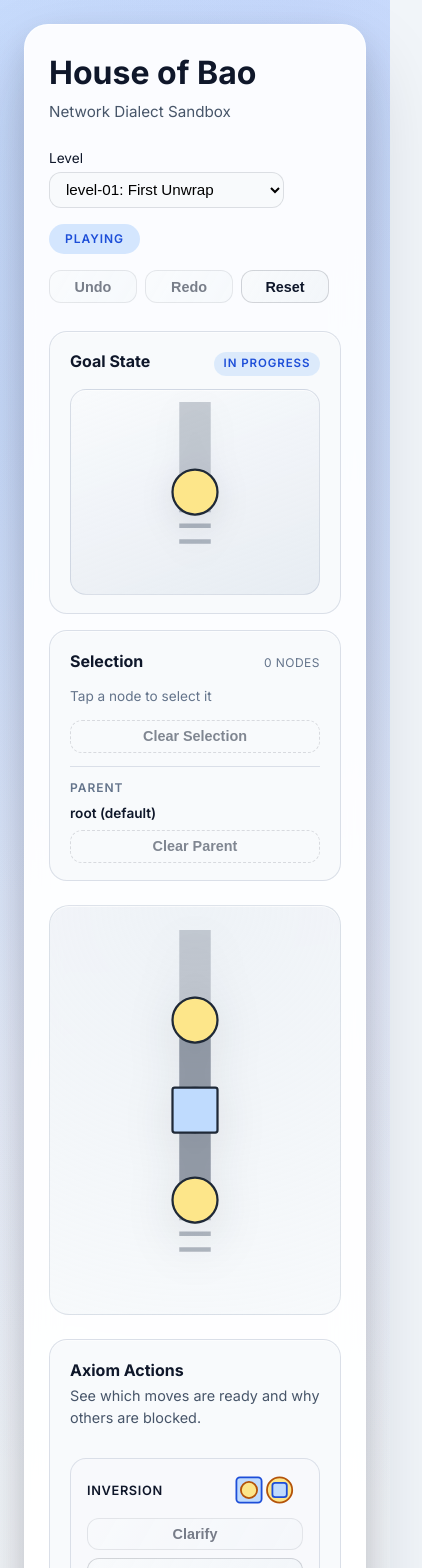
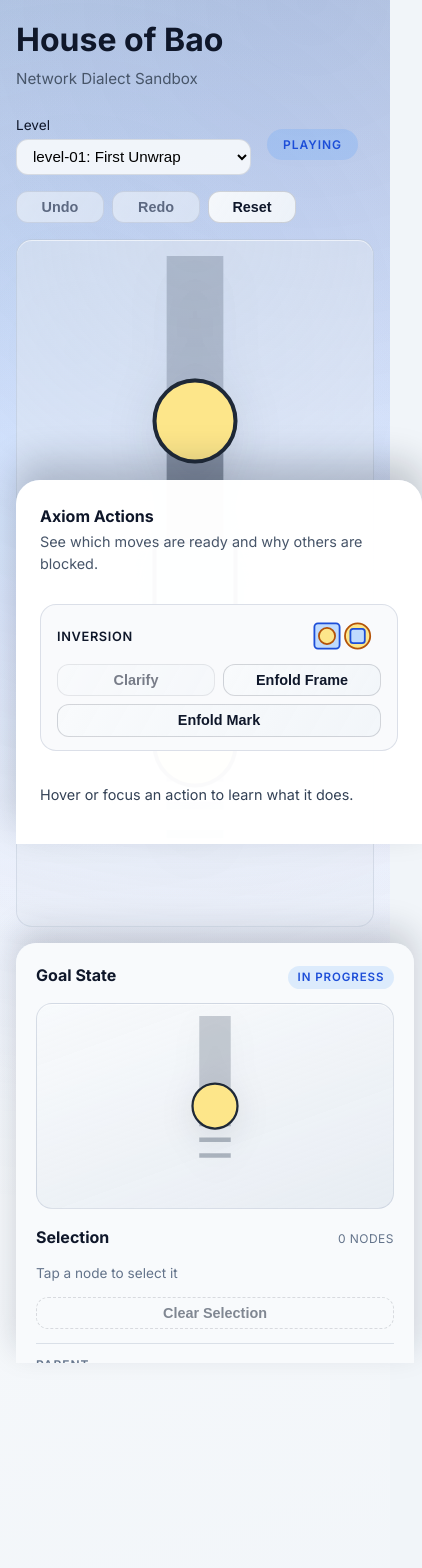
Before and after one commit to weavermarquez/house-of-bao, a React (Vite) app in the folder house-of-bao/: page / in a window 390 px wide. Shown: the top 1568 px of the page, 422 px wide, since content can reach past the window. Built offline with nearby package versions, Linux system fonts and the light colour scheme.

Commit message:
Add mobile layout shell and responsiveness

```diff
--- a/house-of-bao/src/App.css
+++ b/house-of-bao/src/App.css
@@ -526,6 +526,109 @@ button:disabled {
   }
 }
 
+@media (max-width: 768px) {
+  #root {
+    padding: 0;
+  }
+
+  .app-shell {
+    align-items: stretch;
+  }
+
+  .app-card {
+    padding: 0;
+    border-radius: 0;
+    background: transparent;
+    box-shadow: none;
+    border: none;
+  }
+
+  .mobile-shell {
+    display: flex;
+    flex-direction: column;
+    min-height: 100vh;
+    width: 100%;
+    gap: 1rem;
+    padding: 1rem;
+    padding-bottom: calc(1rem + env(safe-area-inset-bottom));
+    box-sizing: border-box;
+    background: linear-gradient(180deg, rgba(15, 23, 42, 0.12), transparent 25%);
+  }
+
+  .mobile-main {
+    flex: 1;
+    display: flex;
+    flex-direction: column;
+    min-height: 0;
+  }
+
+  .mobile-graph-panel {
+    flex: 1;
+    min-height: 0;
+    padding: 1rem;
+    border-radius: 16px;
+    height: auto;
+  }
+
+  .mobile-graph-panel .network-view-container {
+    height: 100%;
+  }
+
+  .graph-panel {
+    height: auto;
+  }
+
+  .mobile-info-drawer {
+    width: 100%;
+    background: rgba(248, 250, 252, 0.96);
+    border-radius: 20px 20px 0 0;
+    box-shadow: 0 -14px 32px rgba(15, 23, 42, 0.18);
+    padding: 1.25rem;
+    padding-left: calc(1.25rem + env(safe-area-inset-left));
+    padding-right: calc(1.25rem + env(safe-area-inset-right));
+    padding-bottom: calc(1.25rem + env(safe-area-inset-bottom));
+    max-height: min(45vh, 420px);
+    overflow-y: auto;
+    -webkit-overflow-scrolling: touch;
+    display: flex;
+    flex-direction: column;
+    gap: 1rem;
+  }
+
+  .mobile-info-drawer .info-card {
+    background: transparent;
+    border: none;
+    box-shadow: none;
+    padding: 0;
+  }
+
+  .mobile-action-panel {
+    position: sticky;
+    bottom: 0;
+    width: 100%;
+    margin-top: -0.5rem;
+    background: rgba(255, 255, 255, 0.98);
+    border-radius: 24px 24px 0 0;
+    box-shadow: 0 -18px 36px rgba(15, 23, 42, 0.22);
+    padding: 1.5rem;
+    padding-left: calc(1.5rem + env(safe-area-inset-left));
+    padding-right: calc(1.5rem + env(safe-area-inset-right));
+    padding-bottom: calc(1.5rem + env(safe-area-inset-bottom));
+  }
+
+  .mobile-action-panel .info-card {
+    background: transparent;
+    border: none;
+    box-shadow: none;
+    padding: 0;
+  }
+
+  .side-panel,
+  .app-footer {
+    display: none;
+  }
+}
+
 /* Footer Styles */
 .app-footer {
   margin-top: 1.5rem;
--- a/house-of-bao/src/App.tsx
+++ b/house-of-bao/src/App.tsx
@@ -1,4 +1,4 @@
-import { useEffect, useMemo } from "react";
+import { useEffect, useMemo, type ReactNode } from "react";
 import { useShallow } from "zustand/shallow";
 import "./App.css";
 import { levels } from "./levels";
@@ -9,6 +9,9 @@ import { NetworkView, ROOT_NODE_ID } from "./dialects/network";
 import { AxiomActionPanel } from "./components/AxiomActionPanel";
 import { FormPreview } from "./components/FormPreview";
 import { Footer } from "./components/Footer";
+import { useIsMobile } from "./hooks/useIsMobile";
+import { MobileActionPanel } from "./components/MobileActionPanel";
+import { MobileInfoDrawer } from "./components/MobileInfoDrawer";
 
 type LegendShape = "round" | "square" | "angle";
 
@@ -119,6 +122,23 @@ const selectHistoryCounts = (state: GameState) => ({
   future: state.history.future.length,
 });
 
+type MobileShellProps = {
+  header: ReactNode;
+  main: ReactNode;
+  infoDrawer: ReactNode;
+  actionPanel: ReactNode;
+};
+
+function MobileShell({ header, main, infoDrawer, actionPanel }: MobileShellProps) {
+  return (
+    <div className="mobile-shell">
+      {header}
+      {main}
+      {infoDrawer}
+      {actionPanel}
+    </div>
+  );
+}
 
 function App() {
   const {
@@ -139,6 +159,7 @@ function App() {
   const undo = useGameStore(selectUndo);
   const redo = useGameStore(selectRedo);
   const historyCounts = useGameStore(useShallow(selectHistoryCounts));
+  const isMobile = useIsMobile();
 
   useEffect(() => {
     if (!level) {
@@ -181,9 +202,7 @@ function App() {
   const parentIdForOps =
     selectedParentId === ROOT_NODE_ID ? null : selectedParentId;
 
-  return (
-    <div className="app-shell">
-      <div className="app-card">
+  const header = (
     <header className="app-header">
       <div className="header-copy">
         <h1>House of Bao</h1>
@@ -195,9 +214,7 @@ function App() {
           <select
             value={level?.id ?? levels[0].id}
             onChange={(event) => {
-                  const next = levels.find(
-                    (entry) => entry.id === event.target.value,
-                  );
+              const next = levels.find((entry) => entry.id === event.target.value);
               if (next) {
                 loadLevel(next);
               }
@@ -212,16 +229,10 @@ function App() {
         </label>
         <span className={`status-pill ${status}`}>{status}</span>
         <div className="history-controls">
-              <button
-                onClick={() => undo()}
-                disabled={historyCounts.past === 0}
-              >
+          <button onClick={() => undo()} disabled={historyCounts.past === 0}>
             Undo
           </button>
-              <button
-                onClick={() => redo()}
-                disabled={historyCounts.future === 0}
-              >
+          <button onClick={() => redo()} disabled={historyCounts.future === 0}>
             Redo
           </button>
           <button onClick={() => resetLevel()} disabled={!level}>
@@ -230,10 +241,10 @@ function App() {
         </div>
       </div>
     </header>
+  );
 
-        <div className="app-main">
-          <div className="play-column">
-            <div className="graph-panel">
+  const graphContent = (
+    <>
       <NetworkView
         forms={currentForms}
         selectedIds={selectionSet}
@@ -257,7 +268,55 @@ function App() {
         }}
       />
       <LegendPanel />
+    </>
+  );
+
+  if (isMobile) {
+    return (
+      <div className="app-shell">
+        <MobileShell
+          header={header}
+          main={
+            <main className="mobile-main">
+              <div className="graph-panel mobile-graph-panel">{graphContent}</div>
+            </main>
+          }
+          infoDrawer={
+            <MobileInfoDrawer
+              status={status}
+              goalForms={goalForms}
+              selectedNodeIds={selectedNodeIds}
+              selectedDetails={selectedDetails}
+              onClearSelection={() => clearSelection()}
+              parentDetail={parentDetail}
+              selectedParentId={selectedParentId}
+              onClearParent={() => clearParentSelection()}
+            />
+          }
+          actionPanel={
+            <MobileActionPanel
+              showInversionActions={showInversionActions}
+              showArrangementActions={showArrangementActions}
+              showReflectionActions={showReflectionActions}
+              selectedNodeIds={selectedNodeIds}
+              firstSelected={firstSelected}
+              parentIdForOps={parentIdForOps}
+              applyOperation={applyOperation}
+            />
+          }
+        />
       </div>
+    );
+  }
+
+  return (
+    <div className="app-shell">
+      <div className="app-card">
+        {header}
+
+        <div className="app-main">
+          <div className="play-column">
+            <div className="graph-panel">{graphContent}</div>
             <AxiomActionPanel
               showInversionActions={showInversionActions}
               showArrangementActions={showArrangementActions}
--- /dev/null
+++ b/house-of-bao/src/components/MobileActionPanel.tsx
@@ -0,0 +1,36 @@
+import { AxiomActionPanel } from "./AxiomActionPanel";
+import type { GameState } from "../store/gameStore";
+
+type MobileActionPanelProps = {
+  showInversionActions: boolean;
+  showArrangementActions: boolean;
+  showReflectionActions: boolean;
+  selectedNodeIds: string[];
+  firstSelected?: string;
+  parentIdForOps: string | null;
+  applyOperation: GameState["applyOperation"];
+};
+
+export function MobileActionPanel({
+  showInversionActions,
+  showArrangementActions,
+  showReflectionActions,
+  selectedNodeIds,
+  firstSelected,
+  parentIdForOps,
+  applyOperation,
+}: MobileActionPanelProps) {
+  return (
+    <div className="mobile-action-panel">
+      <AxiomActionPanel
+        showInversionActions={showInversionActions}
+        showArrangementActions={showArrangementActions}
+        showReflectionActions={showReflectionActions}
+        selectedNodeIds={selectedNodeIds}
+        firstSelected={firstSelected}
+        parentIdForOps={parentIdForOps}
+        applyOperation={applyOperation}
+      />
+    </div>
+  );
+}
--- /dev/null
+++ b/house-of-bao/src/components/MobileInfoDrawer.tsx
@@ -0,0 +1,103 @@
+import { NetworkView, ROOT_NODE_ID } from "../dialects/network";
+import type { Form } from "../logic/Form";
+import type { GameState } from "../store/gameStore";
+import { FormPreview } from "./FormPreview";
+
+type SelectionDetail = {
+  form: Form;
+  signature: string;
+};
+
+type MobileInfoDrawerProps = {
+  status: GameState["status"];
+  goalForms: Form[];
+  selectedNodeIds: string[];
+  selectedDetails: SelectionDetail[];
+  onClearSelection: () => void;
+  parentDetail: Form | null;
+  selectedParentId: string | null;
+  onClearParent: () => void;
+};
+
+export function MobileInfoDrawer({
+  status,
+  goalForms,
+  selectedNodeIds,
+  selectedDetails,
+  onClearSelection,
+  parentDetail,
+  selectedParentId,
+  onClearParent,
+}: MobileInfoDrawerProps) {
+  return (
+    <div className="mobile-info-drawer">
+      <section className="info-card">
+        <div className="section-heading">
+          <h2>Goal State</h2>
+          <span
+            className={`goal-status ${status === "won" ? "goal-status-complete" : ""}`}
+          >
+            {status === "won" ? "Complete" : "In Progress"}
+          </span>
+        </div>
+        <div className="goal-preview">
+          <NetworkView forms={goalForms} className="goal-network-container" />
+        </div>
+        {status === "won" ? (
+          <p className="goal-complete">Goal satisfied — nice work!</p>
+        ) : null}
+      </section>
+
+      <section className="info-card">
+        <div className="section-heading">
+          <h2>Selection</h2>
+          <span className="selection-count">
+            {selectedNodeIds.length} node
+            {selectedNodeIds.length === 1 ? "" : "s"}
+          </span>
+        </div>
+        {selectedDetails.length === 0 ? (
+          <p className="empty-note">Tap a node to select it</p>
+        ) : (
+          <ul className="selection-list">
+            {selectedDetails.map(({ form }) => (
+              <li key={form.id}>
+                <FormPreview form={form} />
+              </li>
+            ))}
+          </ul>
+        )}
+        <button
+          type="button"
+          className="ghost"
+          onClick={onClearSelection}
+          disabled={selectedNodeIds.length === 0}
+        >
+          Clear Selection
+        </button>
+        <div className="parent-summary">
+          <span className="parent-label">Parent</span>
+          <div className="parent-value">
+            {selectedParentId === null ? (
+              <span className="parent-root">root (default)</span>
+            ) : selectedParentId === ROOT_NODE_ID ? (
+              <span className="parent-root">root (forest)</span>
+            ) : parentDetail ? (
+              <FormPreview form={parentDetail} highlight />
+            ) : (
+              <span className="parent-none">none</span>
+            )}
+          </div>
+          <button
+            type="button"
+            className="ghost"
+            onClick={onClearParent}
+            disabled={!selectedParentId}
+          >
+            Clear Parent
+          </button>
+        </div>
+      </section>
+    </div>
+  );
+}
--- /dev/null
+++ b/house-of-bao/src/hooks/useIsMobile.ts
@@ -0,0 +1,37 @@
+import { useEffect, useState } from "react";
+
+const MOBILE_QUERY = "(max-width: 768px)";
+
+function getInitialValue() {
+  if (typeof window === "undefined" || typeof window.matchMedia !== "function") {
+    return false;
+  }
+  return window.matchMedia(MOBILE_QUERY).matches;
+}
+
+export function useIsMobile(): boolean {
+  const [isMobile, setIsMobile] = useState<boolean>(getInitialValue);
+
+  useEffect(() => {
+    if (typeof window === "undefined" || typeof window.matchMedia !== "function") {
+      return;
+    }
+
+    const mediaQueryList = window.matchMedia(MOBILE_QUERY);
+    const handleChange = (event: MediaQueryListEvent | MediaQueryList) => {
+      setIsMobile(event.matches);
+    };
+
+    handleChange(mediaQueryList);
+
+    if (typeof mediaQueryList.addEventListener === "function") {
+      mediaQueryList.addEventListener("change", handleChange);
+      return () => mediaQueryList.removeEventListener("change", handleChange);
+    }
+
+    mediaQueryList.addListener(handleChange);
+    return () => mediaQueryList.removeListener(handleChange);
+  }, []);
+
+  return isMobile;
+}
```
Lines whose indentation alone changed are shown as unchanged.
